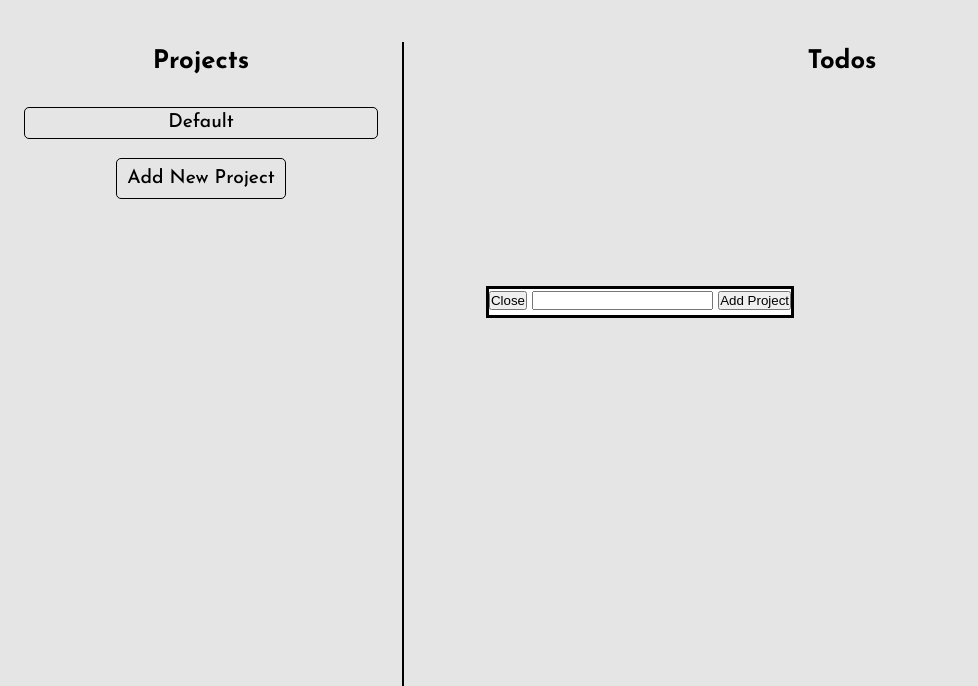
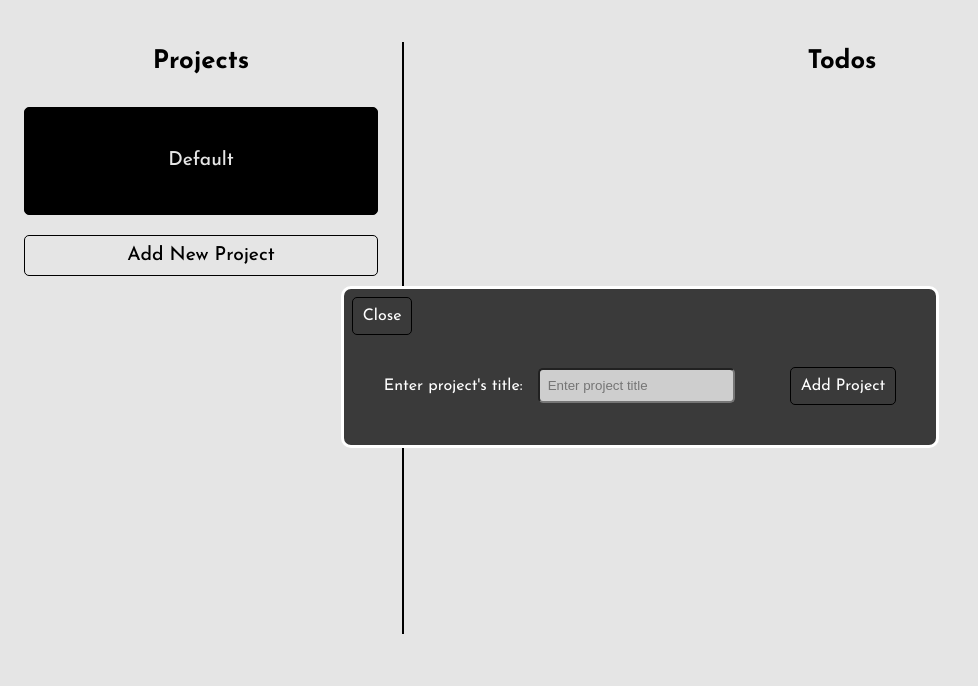
Before and after one commit to nibblenod/Todo-List, a website built with webpack: page src/template.html in a window 1280 px wide. Both pictures are taken after a click on the button "Add New Project". Shown: the part 114-800 px from the top of the page, without its empty margins (0-978 px from the left). Built offline with nearby package versions, Linux system fonts and the light colour scheme.

Commit message:
Improve UI of add project dialog; enable selecting active project

```diff
--- a/src/Controller.js
+++ b/src/Controller.js
@@ -3,13 +3,19 @@ import {v4 as uuidv4} from 'uuid';
 export class Controller {
 
     #_currentProjects = new Map();
+    #_currentProjectId;
     constructor() {
-        this.createProject("Default");
+        this.#_currentProjectId = this.createProject("Default");
+    }
+    changeCurrentProject(projectId)
+    {
+        this.#_currentProjectId = projectId;
     }
     createProject(title)
     {
         const newProject = new Project(title, new Map());
         this.#_currentProjects.set(newProject.id, newProject);
+        return newProject.id;
     }
     deleteProject(projectId)
     {
@@ -19,6 +25,11 @@ export class Controller {
     {
         return this.#_currentProjects;
     }
+    get currentProject()
+    {
+        return this.#_currentProjectId;
+    }
+
     // addTodo(todo, projectId)
     // {
     //     if (this.#_currentProjects.has(projectId))
--- a/src/DisplayController.js
+++ b/src/DisplayController.js
@@ -10,15 +10,26 @@ export class DisplayController
     init()
     {
         this.refreshProjects();
+
         const addProjectButton = document.querySelector(".projects-container > button")
         const dialog = document.querySelector('dialog');
-        const submitButton = document.querySelector('dialog button.submit')
+        const projectDialogForm = document.querySelector('dialog form')
         const projectInput = document.querySelector('dialog input');
+        const closeDialogButton = document.querySelector('dialog > button');
+
+        closeDialogButton.addEventListener("click",  function()
+        {
+           dialog.close();
+        });
         addProjectButton.addEventListener("click", function()
         {
             dialog.showModal();
         });
-        submitButton.addEventListener("click", () => this.addProject(projectInput.value));
+        projectDialogForm.addEventListener("submit", (event) => {
+            event.preventDefault();
+            this.addProject(projectInput.value)
+            projectInput.value = "";
+        });
 
     }
 
@@ -35,17 +46,30 @@ export class DisplayController
         {
             projects.children[0].remove();
             console.log(this.#_controller.projects);
+            console.log(this.#_controller.currentProject);
         }
-        this.#_controller.projects.forEach(function(project)
+        this.#_controller.projects.forEach((project) =>
         {
             const div = document.createElement('div');
             div.textContent = project.title;
             div.classList.add('project');
             div.dataset.id = project.id;
+            div.addEventListener("click", (event) => this.changeActiveProject(event.target.dataset.id))
             projects.prepend(div);
         });
+
+        const currentProject = document.querySelector(`.projects-container .project[data-id ="${this.#_controller.currentProject}"]`);
+        currentProject.classList.add("selected");
     }
 
-    // addProject
+    changeActiveProject(projectId)
+    {
+        const previousActiveProject = document.querySelector('.project.selected')
+        previousActiveProject.classList.remove("selected");
+        this.#_controller.changeCurrentProject(projectId);
+        const newActiveProject = document.querySelector(`.project[data-id = "${projectId}"]`);
+        newActiveProject.classList.add("selected");
+    }
+
 
 }
--- a/src/styles.css
+++ b/src/styles.css
@@ -41,7 +41,7 @@ header {
 
 main {
     display: flex;
-    height: calc(100% - 9.7rem);
+    height: calc(100% - 13rem);
 }
 main h2 {
     text-align: center;
@@ -50,7 +50,7 @@ main h2 {
 aside {
     flex-grow: 0.8;
     border-right: 2px solid black;
-    height: 100%;
+    min-height: 100%;
     position: sticky;
 }
 section {
@@ -61,23 +61,34 @@ section {
     font-size: 1.2rem;
     font-weight: 500;
     text-align: center;
+    display: flex;
+    flex-direction: column;
+    height: 100%;
+    overflow: auto;
 }
-.projects-container div {
+.projects-container > .project {
     border: 1px solid black;
     border-radius: 5px;
     transition: all 0.05s linear 0.05s;
     cursor: pointer;
+    flex-grow: 1;
+    max-height: 20%;
+    display: flex;
+    align-items: center;
+    justify-content: center;
 }
-.projects-container div:hover
+.projects-container div:hover, .cool-btn:hover
 {
     scale: 1.05;
     background: black;
     color: white;
 }
+
+
 .projects-container > * {
     margin-bottom: 1.2rem;
 }
-.projects-container button{
+.cool-btn{
     border: 1px solid black;
     border-radius: 5px;
     margin: 0;
@@ -90,10 +101,39 @@ section {
     line-height: normal;
     cursor: pointer;
 }
-.projects-container button:active {
+.cool-btn:active {
     scale: 0.99;
+    background: black;
+    color: white;
 }
 dialog {
     top: 50%;
     margin: 0 auto;
+    padding: 0.5rem;
+    background: #3a3a3a;
+    border-radius: 10px;
+    color: white;
 }
+
+dialog form {
+    padding: 2rem;
+}
+
+dialog form input {
+    background: #cecece;
+    padding: 0.5rem;
+    border-radius: 5px;
+    margin-right: 50px;
+    margin-left: 10px;
+}
+
+.cool-btn-inverted:hover {
+    background: white;
+    color: black;
+    outine: 1px solid white;
+}
+
+.project.selected {
+    background: black;
+    color: white;
+}
--- a/src/template.html
+++ b/src/template.html
@@ -15,14 +15,17 @@
 <main>
     <aside class="projects">
         <h2>Projects</h2>
-        <dialog>
-                <button autofocus>Close</button>
-                <input type="text"/>
-                <button class="submit" autofocus>Add Project</button>
+        <dialog class="add-project-dialog">
+            <button class="cool-btn cool-btn-inverted" autofocus>Close</button>
+            <form>
+                <label>Enter project's title: </label>
+                <input minlength="3" required placeholder="Enter project title" type="text"/>
+                <button type="submit" class="cool-btn cool-btn-inverted">Add Project</button>
+            </form>
         </dialog>
 
         <div class="projects-container">
-            <button>Add New Project</button>
+            <button class="cool-btn">Add New Project</button>
         </div>
 
     </aside>
```
